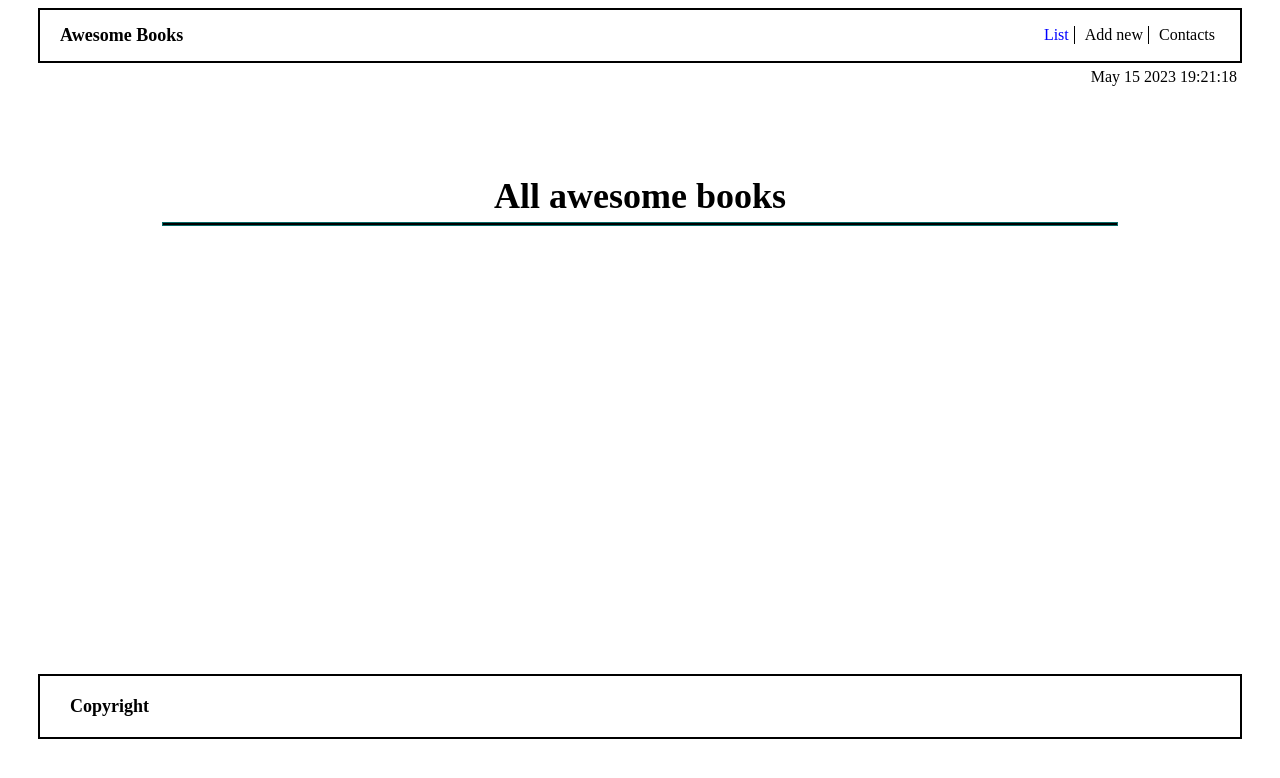
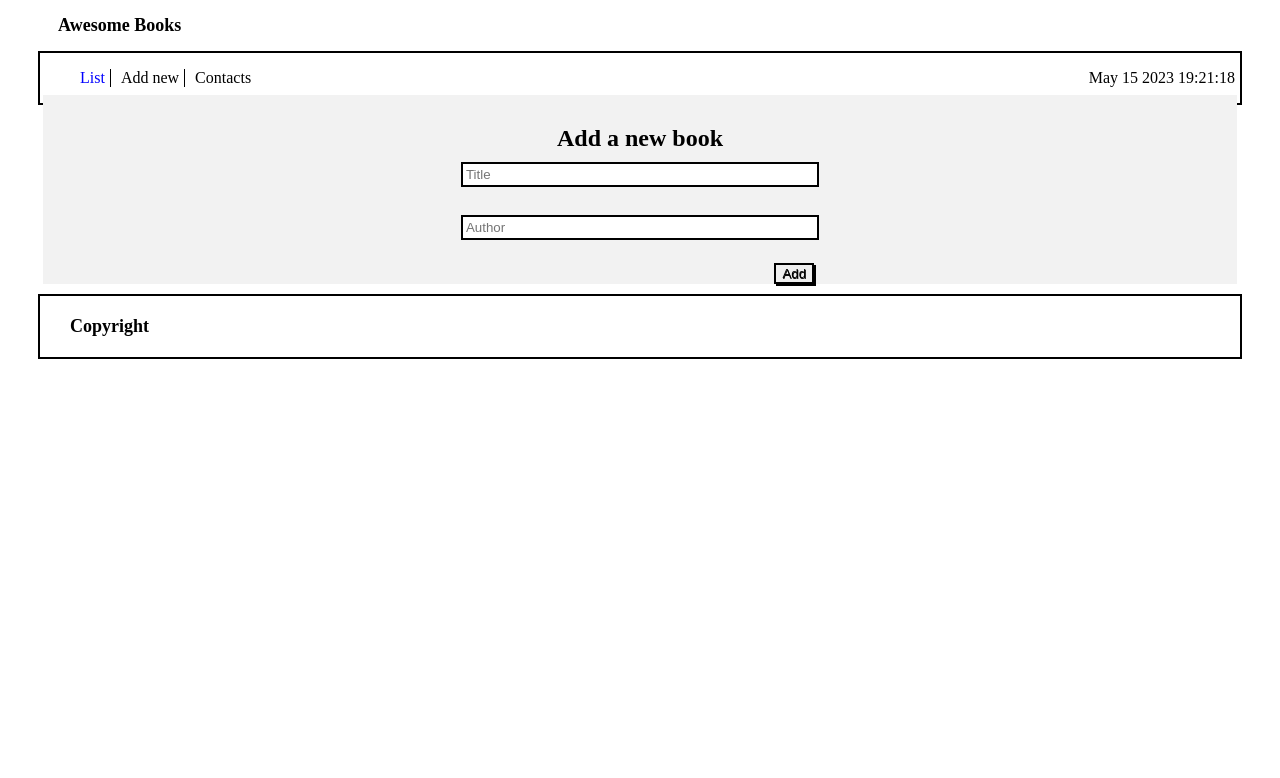
Before and after one commit to kayjeee/BookstoreRemake, a website: page index.html in a window 1280 px wide. Drawn offline with Linux system fonts and the light colour scheme.

Commit message:
added nav bar header and main

```diff
--- a/index.html
+++ b/index.html
@@ -10,9 +10,10 @@
 </head>
 
 <body>
-  <header>
+  <div class="custom-header">
+    <h2>Awesome Books</h2>
+    <div class="header-content">
       <nav>
-      <h2>Awesome Books</h2>
         <ul>
           <li class="nav-home">List</li>
           <li class="nav-books">Add new</li>
@@ -20,42 +21,47 @@
         </ul>
       </nav>
       <p id="time" class="time"></p>
-  </header>
-  <section id="time" class="time"></section>
+    </div>
+  </div>
 
-  <main class="mainDiv">
-    <section class="home">
-      <h1 class="title">All awesome books</h1>
+  <div id="time" class="time"></div>
+  <div class="mainDiv">
+    <div class="container">
+      <div class="section home" style="display: none;">
+        <h1 class="section-title">All awesome books</h1>
         <div class="tableContainer">
           <table id="bookList">
-          <tbody class="bodyh1">
+            <tbody class="body-content">
             </tbody>
           </table>
         </div>
-    </section>
+      </div>
 
-    <section class="books">
-      <h2 class="title">Add a new book</h2>
+      <div class="section books" style="display: flex;">
+        <h2 class="section-title">Add a new book</h2>
         <form action="" id="addNewForm">
-        <input type="text" id="bookTitle" class="bookTitle" placeholder="Title"><br>
-        <input type="text" id="authorName" class="authorName" placeholder="Author"><br>
-        <div class="fBtnCont">
+          <input type="text" id="bookTitle" class="input-field" placeholder="Title"><br>
+          <input type="text" id="authorName" class="input-field" placeholder="Author"><br>
+          <div class="button-container">
             <button id="addBook">Add</button>
           </div>
         </form>
-    </section>
+      </div>
 
-    <section class="contacts">
-      <h2 class="title"> Contact Information</h2>
+      <div class="section contacts" style="display: none;">
+        <h2 class="section-title">Contact Information</h2>
         <p>Do you have any question or you just want to say "Hello"?<br>
           You can reach out to us!</p>
         <ul>
-        <li>Our email: mailto@mail.com</li>
-        <li>Our phone number: +243xxxxxx987</li>
-        <li>Our address : StreetName 22, 128964 City, Country</li>
+          <li>Our email: kagiso@mail.com</li>
+          <li>Our phone number: +243845456</li>
+          <li>Our address: StreetName 22,  City, Country</li>
         </ul>
-    </section>
-  </main>
+      </div>
+    </div>
+  </div>
+
+
 
   <footer>
     <h2 class="footer-title">Copyright</h2>
--- a/styles.css
+++ b/styles.css
@@ -7,16 +7,46 @@ body {
   padding: 0 30px 0 30px;
 }
 
-header {
+.custom-header {
   height: 70px;
 }
 
-header nav {
+.custom-header .header-content {
   border: 2px solid black;
   display: flex;
   align-items: center;
   justify-content: space-between;
 }
+
+.custom-header h2 {
+  width: 30%;
+  font-size: 18px;
+  margin-left: 20px;
+}
+
+.custom-header ul {
+  margin-right: 20px;
+  display: flex;
+  align-items: center;
+  justify-content: center;
+  gap: 10px;
+}
+
+.custom-header ul li {
+  list-style-type: none;
+  cursor: pointer;
+  border-right: 1px black solid;
+  padding-right: 5px;
+}
+
+.custom-header ul li:last-child {
+  border-right: none;
+}
+
+.custom-header ul li:first-child {
+  color: blue;
+}
+
 
 header nav h2 {
   width: 30%;
@@ -100,7 +130,7 @@ header nav ul li:first-child {
   font-size: 36px;
 }
 
-.mainDiv {
+.container {
   height: 80%;
   display: flex;
   flex-direction: column;
@@ -109,7 +139,7 @@ header nav ul li:first-child {
   margin: 5px;
 }
 
-.mainDiv h1 {
+.section-title {
   margin-bottom: 5px;
 }
 
@@ -124,9 +154,7 @@ header nav ul li:first-child {
   border-radius: 30px;
 }
 
-.mainDiv h2 {
-  margin-bottom: 5px;
-}
+
 
 .tableContainer {
   border: 1px solid rgb(7, 106, 103);
```
Lines whose indentation alone changed are shown as unchanged.
